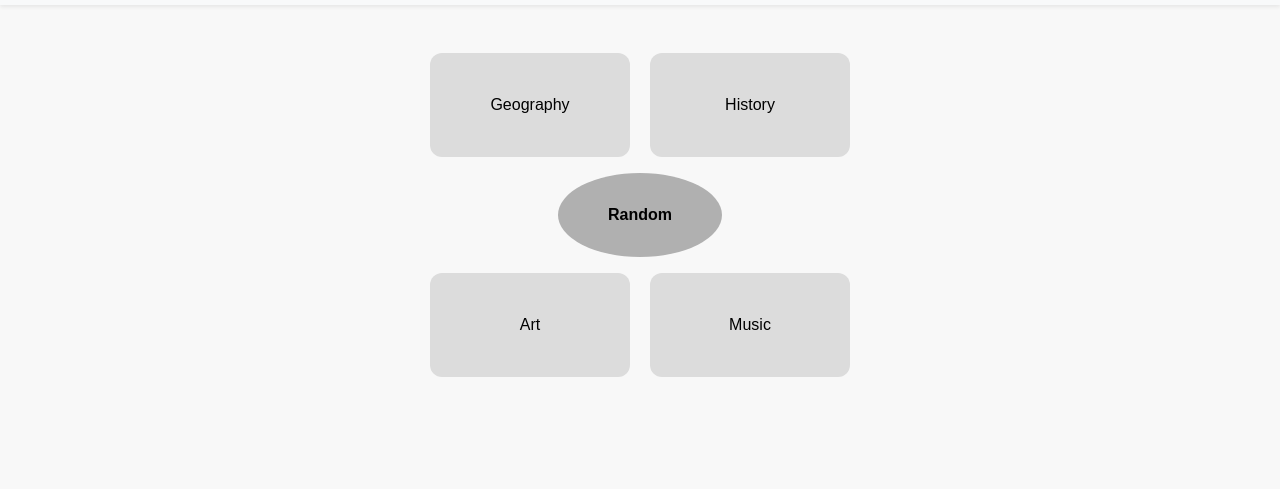
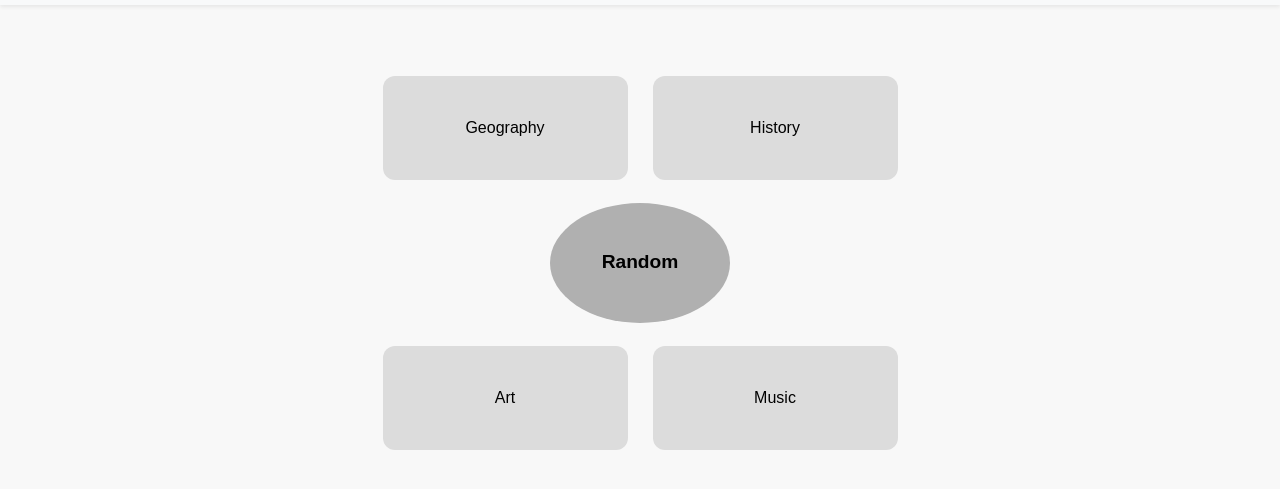
Before and after one commit to avi17ak/project-alpha, a website: page client/pages/homepage.html in a window 1280 px wide. Shown: the part 59-548 px from the top of the page. Drawn offline with nearby package versions, Linux system fonts and the light colour scheme.

Commit message:
Change gaps between subject buttons

```diff
--- a/client/styles/styles.css
+++ b/client/styles/styles.css
@@ -12,8 +12,6 @@ body {
   flex-direction: column;
   align-items: center;
 }
-
-
 
 /* Header bar */
 .top-bar {
@@ -31,27 +29,27 @@ body {
   cursor: pointer;
 }
 
-
-
-/* Main content layout */
+/* Main content layout- i.e. the grid of subject buttons and how far apart they are  */
 .content {
   display: grid;
-  grid-template-columns: repeat(2, 200px);
-  grid-template-rows: repeat(2, 200px);
-  gap: 20px;
-  justify-content:center;
+  grid-template-columns: repeat(2, 245px);
+  grid-template-rows: repeat(2, 245px);
+  gap: 25px;
+  justify-content: center;
   align-items: center;
-  margin: 50px,50px;
+  margin: 50px, 50px;
   position: relative;
 }
 
 /* All the button styling */
-.subject-btn, .random-btn {
+.subject-btn,
+.random-btn {
   border: none;
   border-radius: 12px;
   font-size: 1rem;
   cursor: pointer;
   transition: background 0.3s;
+  justify-content: space-between;
 }
 
 .subject-btn {
@@ -69,9 +67,15 @@ body {
   left: 50%;
   transform: translate(-50%, -50%);
   background: #b0b0b0;
-  padding: 30px 50px;
-  border-radius: 50%;
+  width: 180px;
+  height: 120px;
+  border-radius: 55%; /* how circular the button is */
   font-weight: bold;
+  font-size: 1.2rem; /* make text larger */
+  display: flex; /* center text inside */
+  justify-content: center;
+  align-items: center;
+  cursor: pointer;
 }
 
 .random-btn:hover {
```
